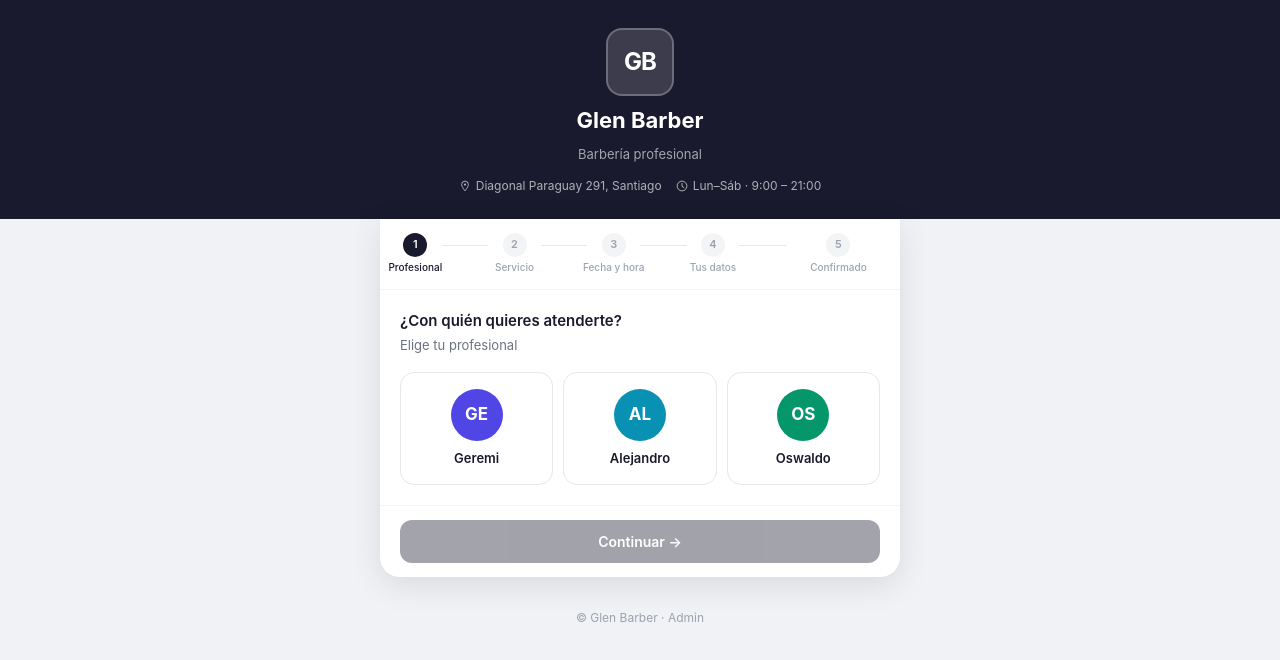
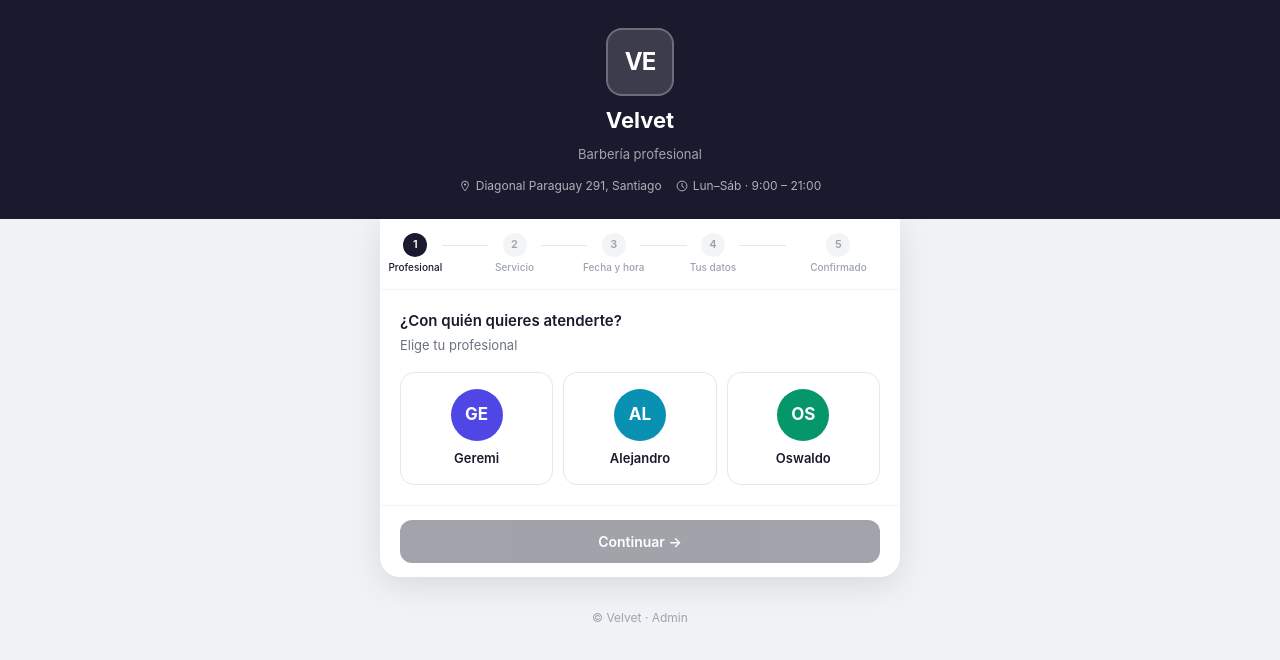
Before and after one commit to GLDPRIME/prueba, a Next.js app: page / in a window 1280 px wide. Shown: the top 660 px of the page. Built offline with nearby package versions, Linux system fonts and the light colour scheme.

Commit message:
cambio nombre a Velvet

```diff
--- a/pages/index.js
+++ b/pages/index.js
@@ -6,8 +6,8 @@ const DAYS_SHORT = ['Do','Lu','Ma','Mi','Ju','Vi','Sá']
 
 // ── CONFIGURACIÓN ─────────────────────────────────────────────────────────────
 const CONFIG = {
-  hostName:     'Glen Barber',
-  hostInitials: 'GB',
+  hostName:     'Velvet',
+  hostInitials: 'VE',
   tagline:      'Barbería profesional',
   address:      'Diagonal Paraguay 291, Santiago',
   hours:        'Lun–Sáb · 9:00 – 21:00',
```
